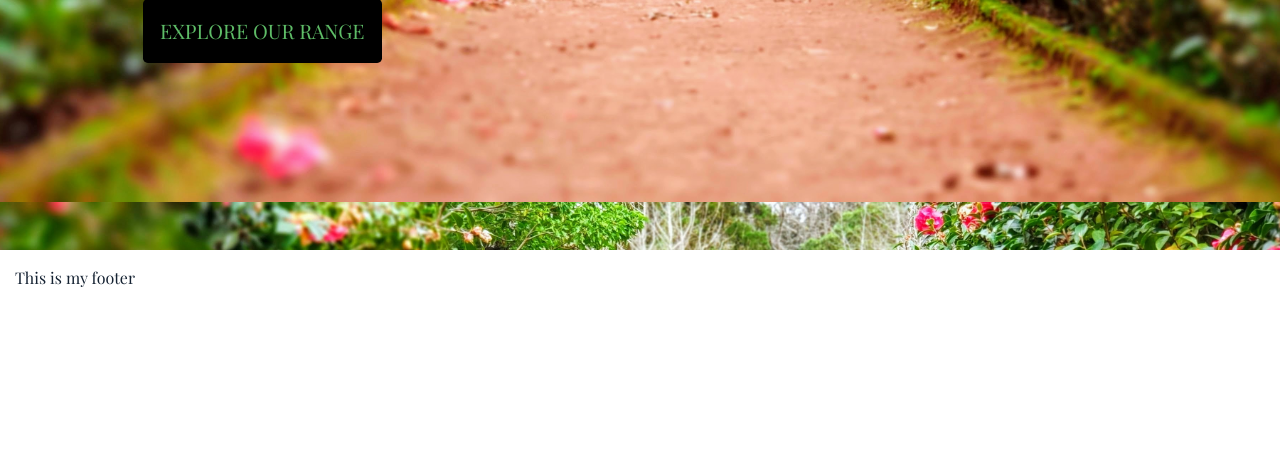
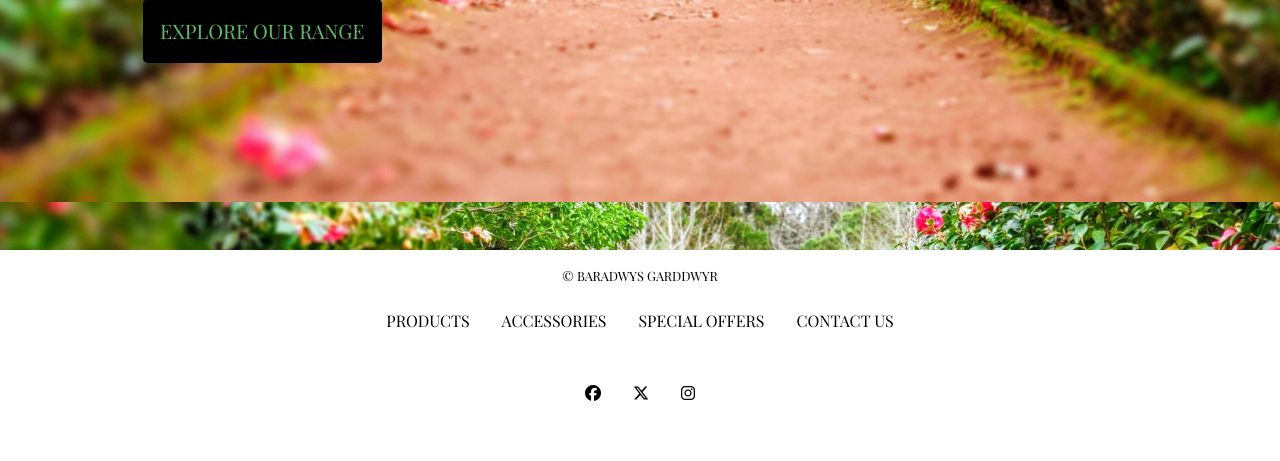
Before and after one commit to jenkidev/MSP4_Baradwys_Garddwyr, a Django app: page / in a window 1280 px wide. Shown: the part 598-1059 px from the top of the page. Before the commit the page ends 885 px from the top, so only its background shows below. Run offline with Django 3.2, Linux system fonts and the light colour scheme; some libraries are stand-ins or nearby versions.

Commit message:
populated footer with relevant anchors

```diff
--- a/static/css/base.css
+++ b/static/css/base.css
@@ -114,6 +114,10 @@ footer {
     width: 100%;
 }
 
+.social-link {
+    font-size: 36px;
+}
+
 /* -------------------------------- Media Queries */
 
 /* Slightly larger container on xl screens */
--- a/templates/base.html
+++ b/templates/base.html
@@ -146,9 +146,25 @@
     {%endblock %}
     <footer class="py-3 my-4 container-fluid bg-white">
         <div class="row"></div>
-            <p>This is my footer</p>
-        </div>
-
+        <p class="text-center text-black text-uppercase small">© Baradwys Garddwyr</p>
+            <ul class="nav justify-content-center pb-3 mb-3 nav-font">
+                <li class="nav-item"><a href="" class="nav-link text-black">Products</a></li>
+                <li class="nav-item"><a href="{% url 'products' %}" class="nav-link px-3 text-black">Accessories</a>
+                </li>
+                <li class="nav-item"><a href="" class="nav-link px-3 text-black">Special offers</a>
+                </li>
+                <li class="nav-item"><a href="" class="nav-link text-black">Contact Us</a></li>
+            </ul>
+            <ul class="nav justify-content-center pb-3 mb-3 nav-font">
+                <li class="nav-item"><a href="https://www.facebook.com/" class="nav-link text-black" aria-label="Facebook" target="_blank"><i
+                        class="fa-brands fa-facebook"></i></a>
+                </li>
+                <li class="nav-item"><a href="https://twitter.com/" class="nav-link text-black" aria-label="X (formerly known as twitter)" target="_blank"><i
+                        class="fa-brands fa-x-twitter"></i></a></a>
+                </li>
+                <li class="nav-item"><a href="https://www.instagram.com/" class="nav-link text-black" aria-label="Instagram" target="_blank"><i
+                        class="fa-brands fa-instagram"></i></a></li>
+            </ul>
     </footer>
 
     {% block postloadjs %}
```
